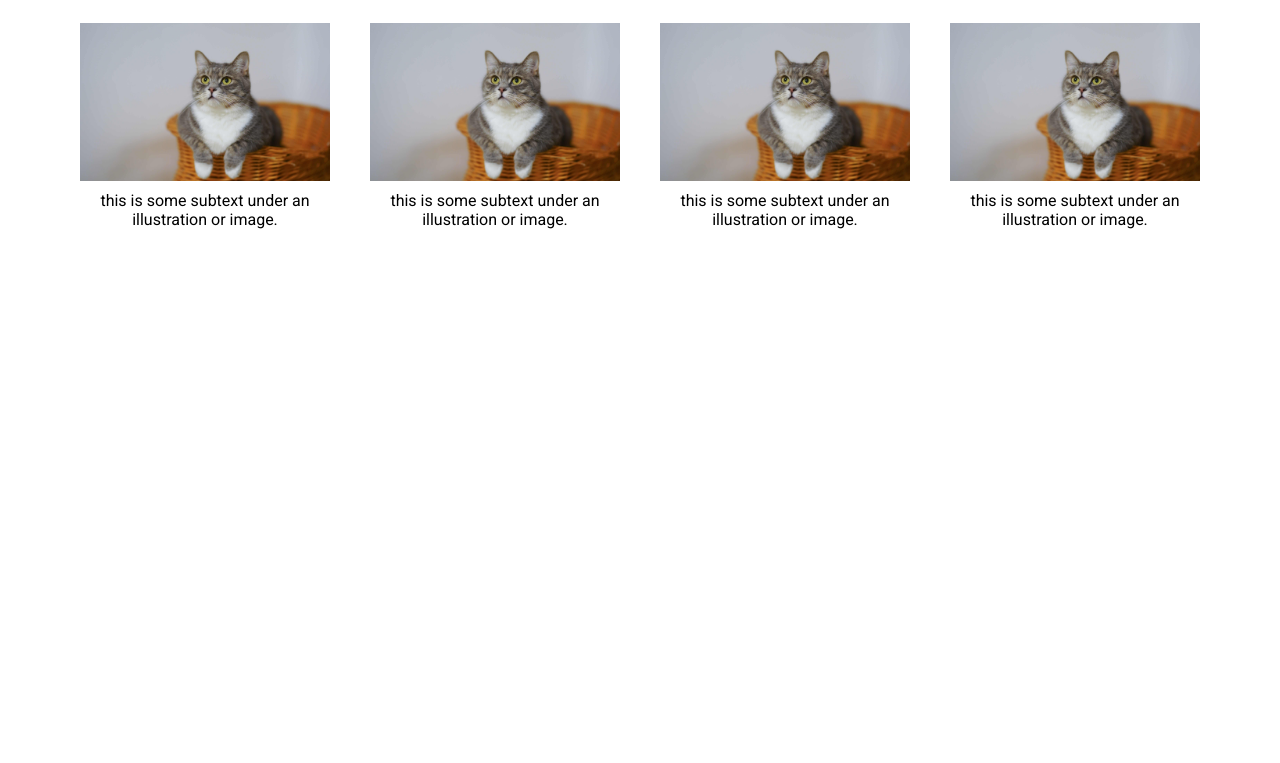
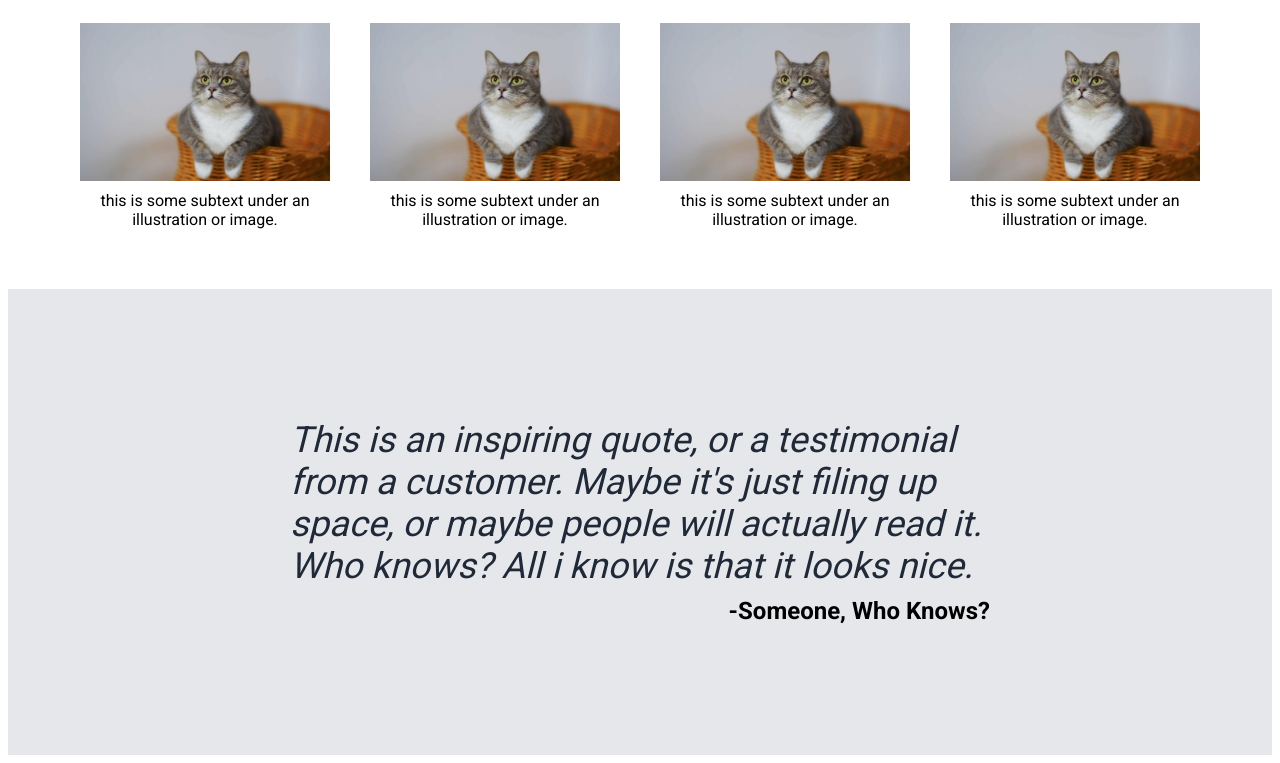
Before and after one commit to brnsilveira/project-landing-page, a plain HTML site: page index.html in a window 1280 px wide. Shown: the part 605-1368 px from the top of the page. Before the commit the page ends 902 px from the top, so only its background shows below. Drawn offline with Linux system fonts and the light colour scheme.

Commit message:
Add quote section,quote text and author

```diff
--- a/index.html
+++ b/index.html
@@ -72,6 +72,14 @@
 
     </div>
     <div class="quote">
+        <div class="quote-container">
+            <div class="quote-text">
+                This is an inspiring quote, or a testimonial from a customer. Maybe it's just filing up space, or maybe people will actually read it. Who knows? All i know is that it looks nice.
+            </div>
+            <div class="quote-author">
+                -Someone, Who Knows?
+            </div>
+        </div>
     </div>
     <div class="call-to-action">
     </div>
--- a/style.css
+++ b/style.css
@@ -2,7 +2,7 @@ body {
     font-family: 'Roboto';
 }
 
-.hero, .information {
+.hero, .information, .quote {
     display: flex;
     flex-direction: column;
     align-content: center;
@@ -107,3 +107,25 @@ ul {
 .subtext {
     margin: 10px 0;
 }
+
+.quote {
+    padding: 130px 0;
+    background-color: #E5E7EB;
+}
+
+.quote-text {
+    font-size: 36px;
+    font-style: italic;
+    color: #1F2937;
+}
+
+.quote-container {
+    max-width: 700px;
+}
+
+.quote-author {
+    text-align: end;
+    font-size: 24px;
+    margin-top: 10px;
+    font-weight: bold;
+}
```
